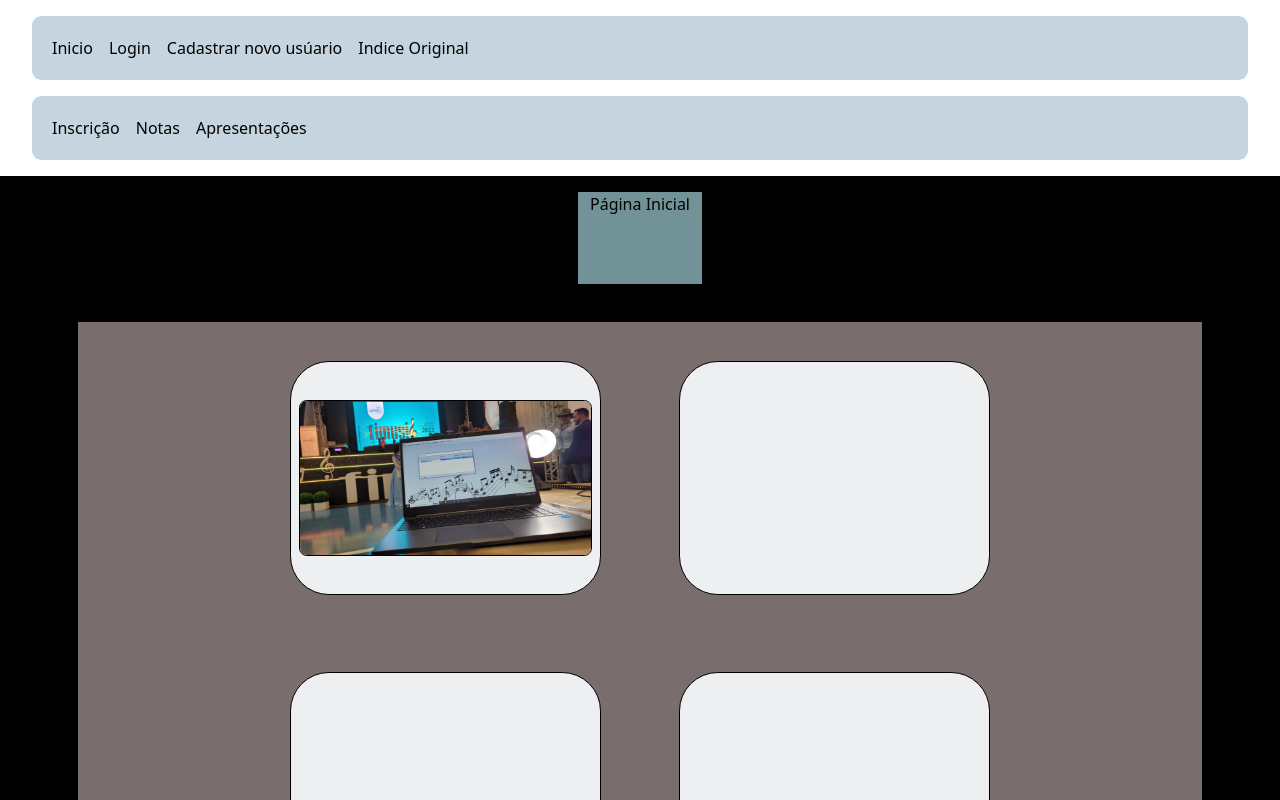
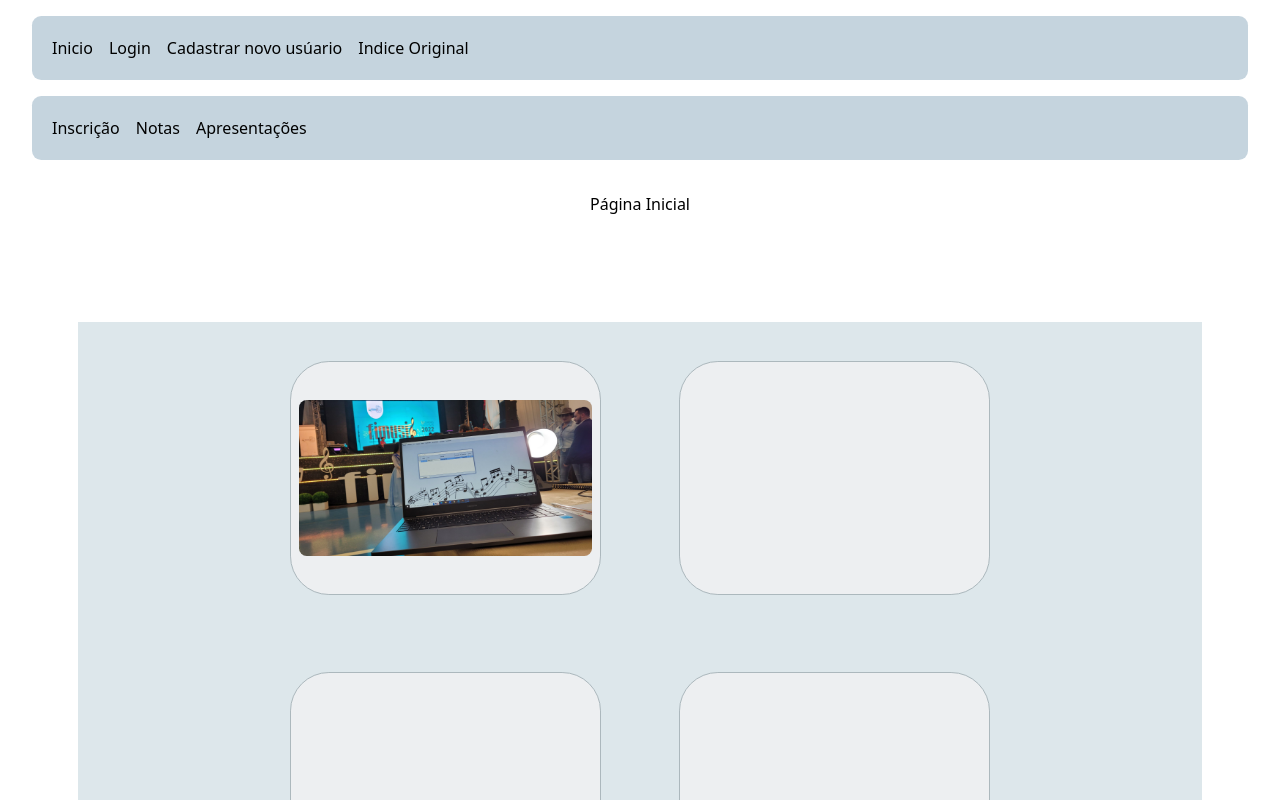
Before and after one commit to BavarescoRicardo/festival-front, a Next.js app: page / in a window 1280 px wide. Shown: the top 800 px of the page. Built offline with nearby package versions, Linux system fonts and the light colour scheme.

Commit message:
ajustes estilo pagina inicial mudan;a de cores

```diff
--- a/styles/Inicial.module.css
+++ b/styles/Inicial.module.css
@@ -5,7 +5,7 @@
   align-items: flex-start;
   padding: 1rem;
   min-height: 100vh;
-  background-color: #000;
+  /* background-color: rgb(243, 255, 251); */
 }
 
 .titulo {
@@ -14,7 +14,7 @@
   align-self: center;
   width: 10%;
   height: 10ch;
-  background-color: rgb(113, 147, 151);
+  /* background-color: rgb(113, 147, 151); */
 }
 
 .description {
@@ -25,7 +25,7 @@
   font-size: 0.85rem;
   max-width: 90%;
   min-height: 40ch;
-  background-color: rgb(122, 109, 109);
+  background-color: rgb(221, 231, 235);
   margin: 5ch auto;
 }
 
@@ -38,6 +38,7 @@
   max-height: 20%;
   border-radius: 5ch;
   border: 1px solid;
+  border-color: rgb(172, 184, 189);;
   background-color: rgb(237, 239, 241);
 }
 
@@ -47,7 +48,7 @@
   height: 20ch;
   min-height: 85%;
   border-radius: 1ch;
-  border: 1px solid;
+  /* border: 1px solid; */
 
 }
 
```
